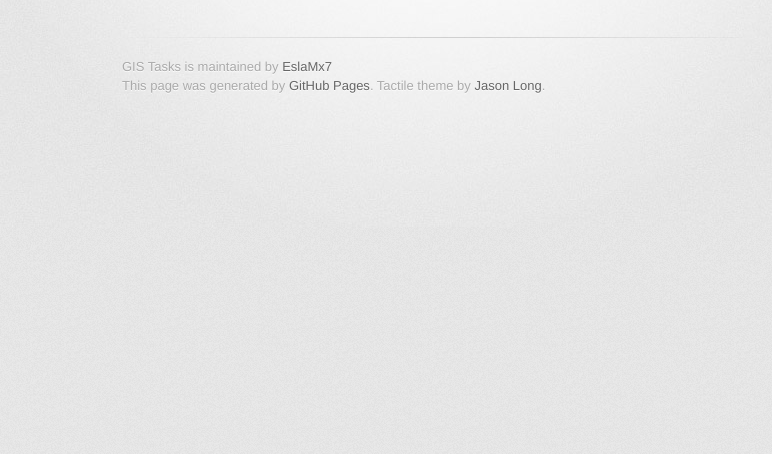
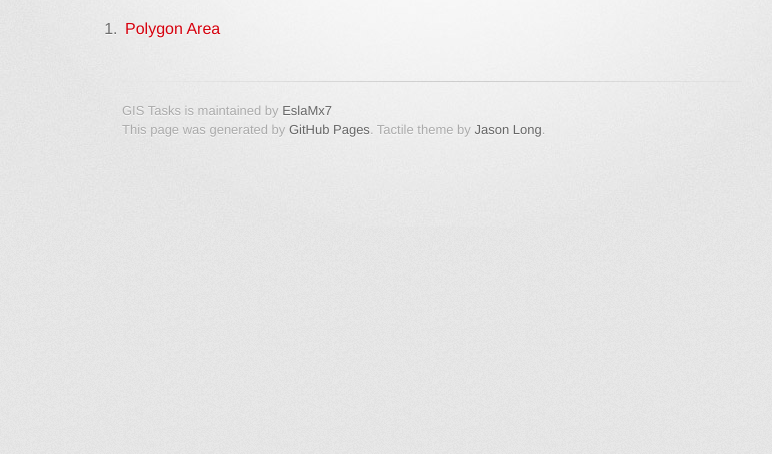
Before and after one commit to EslaMx7/GIS-Tasks, a plain HTML site: page index.html in a window 1280 px wide. Shown: the part 346-800 px from the top of the page, without its empty margins (208-980 px from the left). Drawn offline with Linux system fonts and the light colour scheme; a web font is replaced by a local one.

Commit message:
Update First Task Link

```diff
--- a/index.html
+++ b/index.html
@@ -35,6 +35,9 @@
 <a id="gis-tasks" class="anchor" href="#gis-tasks" aria-hidden="true"><span class="octicon octicon-link"></span></a>GIS-Tasks</h1>
 
 <p>My GIS Assignements</p>
+<ol>
+  <li><a href="Polygon Area/index.html">Polygon Area</a></li>
+</ol>
         </section>
 
         <footer>
```
